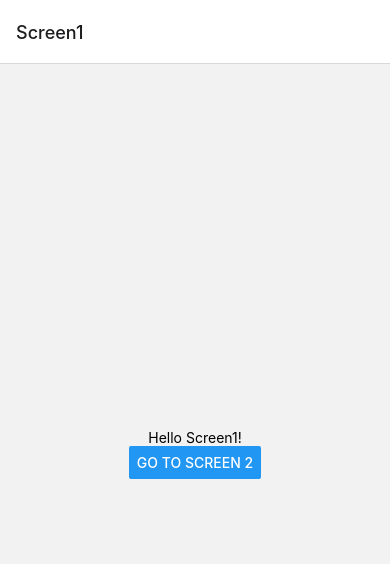
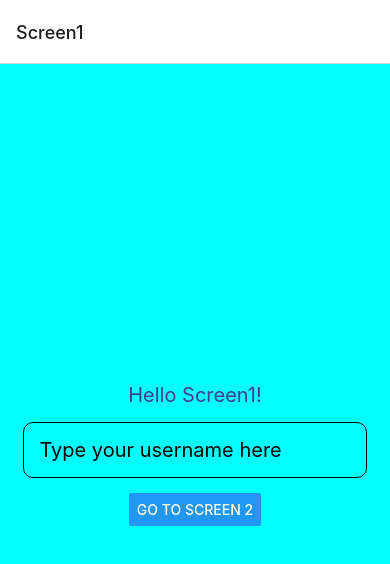
Before and after one commit to stix2you/ChatApp, a React Native app: screen /Screen1 in a window 390 px wide. Shown: the top 564 px of the page. Built offline with nearby package versions, Linux system fonts and the light colour scheme.

Commit message:
Updated Screen2.js

```diff
--- a/components/Screen1.js
+++ b/components/Screen1.js
@@ -1,12 +1,21 @@
-import { StyleSheet, View, Text, Button } from 'react-native';
+import { useState } from 'react';
+import { StyleSheet, View, Text, Button, TextInput } from 'react-native';
 
 const Screen1 = ({ navigation }) => {
+   const [name, setName] = useState('');
+
    return (
       <View style={styles.container}>
-     <Text>Hello Screen1!</Text>
+         <Text style={styles.textDisplay}>Hello Screen1!</Text>
+         <TextInput
+            style={styles.textInput}
+            value={name}
+            onChangeText={setName}
+            placeholder='Type your username here'
+         />
          <Button
             title="Go to Screen 2"
-       onPress={() => navigation.navigate('Screen2')}
+            onPress={() => navigation.navigate('Screen2', { name: name})}
          />
       </View>
    );
@@ -15,9 +24,24 @@
 const styles = StyleSheet.create({
    container: {
       flex: 1,
+      backgroundColor: '#00ffff',
       justifyContent: 'center',
       alignItems: 'center'
- }
+   },
+   textInput: {
+      width: "88%",
+      fontSize: 20,
+      padding: 15,
+      borderColor: 'black',
+      borderWidth: 1,
+      borderRadius: 10,
+      marginTop: 15,
+      marginBottom: 15
+   },
+   textDisplay: {
+      color: 'darkslateblue',
+      fontSize: 20,
+   },
 });
 
 export default Screen1;
--- a/components/Screen2.js
+++ b/components/Screen2.js
@@ -1,6 +1,13 @@
+import { useEffect } from 'react';
 import { StyleSheet, View, Text } from 'react-native';
 
-const Screen2 = () => {
+const Screen2 = ({ route, navigation }) => {
+   const { name } = route.params;
+
+   useEffect(() => {
+      navigation.setOptions({ title: name });
+   }, []);
+
    return (
       <View style={styles.container}>
          <Text>Hello Screen2!</Text>
```
Lines whose indentation alone changed are shown as unchanged.
